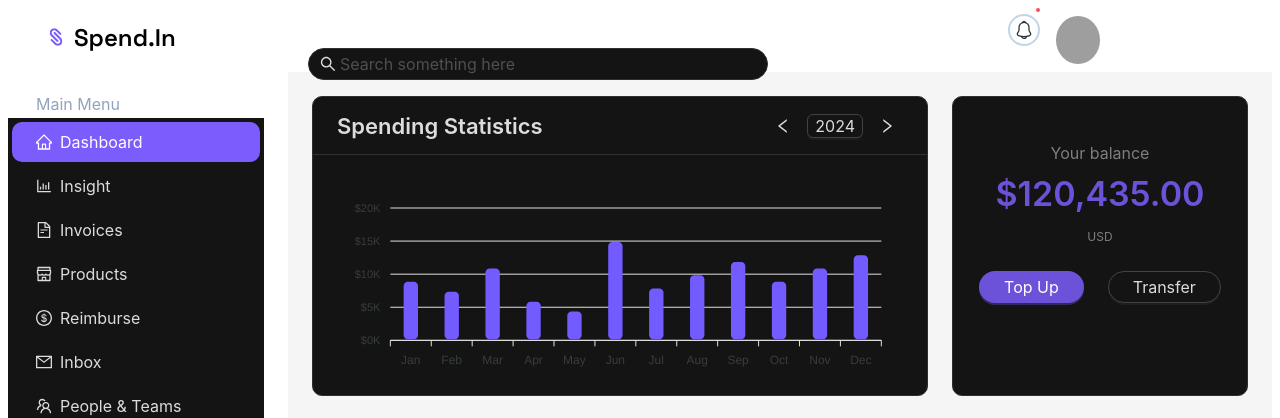
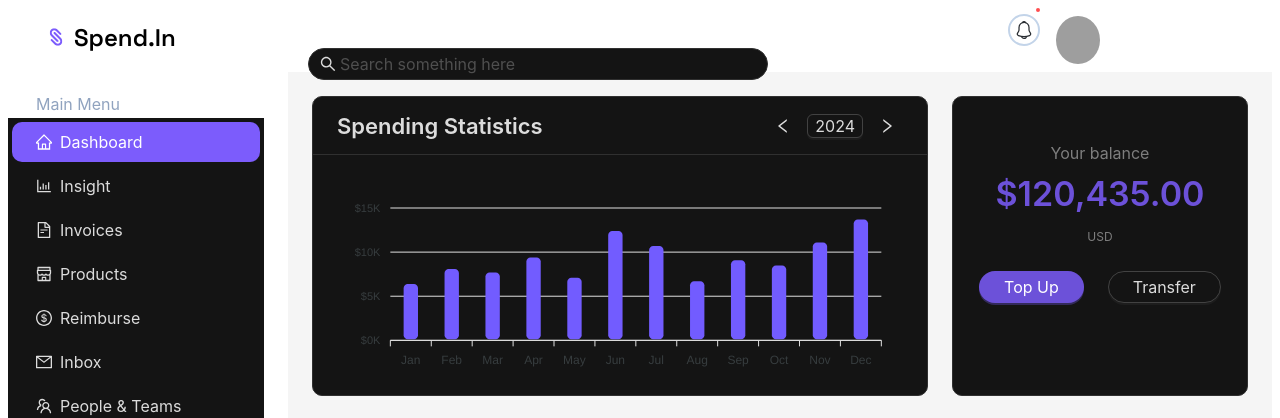
Before and after one commit to sohan-99/antd, a Next.js app: page / in a window 1280 px wide. Shown: the top 418 px of the page. Built offline with nearby package versions, Linux system fonts and the light colour scheme; grey boxes are pictures that could not be loaded.

Commit message:
feat: update spending data for improved accuracy and adjust chart height

```diff
--- a/src/app/page.tsx
+++ b/src/app/page.tsx
@@ -36,18 +36,18 @@ const Home = () => {
 
   // Sample data for the charts and tables
   const spendingData = [
-    { month: "Jan", amount: 9000 }, // Adjusted to match image range (~$5K to $15K)
-    { month: "Feb", amount: 7500 },
-    { month: "Mar", amount: 11000 },
-    { month: "Apr", amount: 6000 },
-    { month: "May", amount: 4500 },
-    { month: "Jun", amount: 15030 }, // Matches the $15,030 expense in the image
-    { month: "Jul", amount: 8000 },
-    { month: "Aug", amount: 10000 },
-    { month: "Sep", amount: 12000 },
-    { month: "Oct", amount: 9000 },
-    { month: "Nov", amount: 11000 },
-    { month: "Dec", amount: 13000 },
+    { month: "Jan", amount: 6500 }, // Starting moderate
+    { month: "Feb", amount: 8200 }, // Increase
+    { month: "Mar", amount: 7800 }, // Slight decrease
+    { month: "Apr", amount: 9500 }, // Increase
+    { month: "May", amount: 7200 }, // Decrease
+    { month: "Jun", amount: 12500 }, // Peak (holiday/vacation spending)
+    { month: "Jul", amount: 10800 }, // Decrease from peak
+    { month: "Aug", amount: 6800 }, // Significant decrease
+    { month: "Sep", amount: 9200 }, // Back to school increase
+    { month: "Oct", amount: 8600 }, // Slight decrease
+    { month: "Nov", amount: 11200 }, // Holiday shopping increase
+    { month: "Dec", amount: 13800 }, // Holiday peak
   ];
 
   const transactionColumns = [
@@ -176,7 +176,7 @@ const Home = () => {
     ],
     chart: {
       type: "bar" as const,
-      height: 200,
+      height: 100,
       background: "transparent",
       toolbar: {
         show: false, // This removes the toolbar/menu from inside the chart
```
